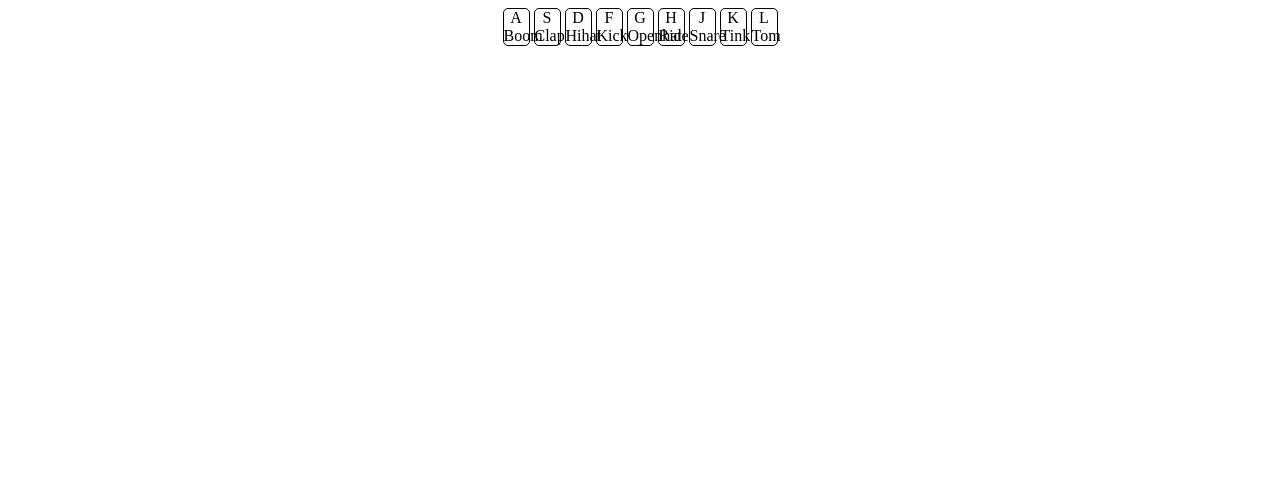
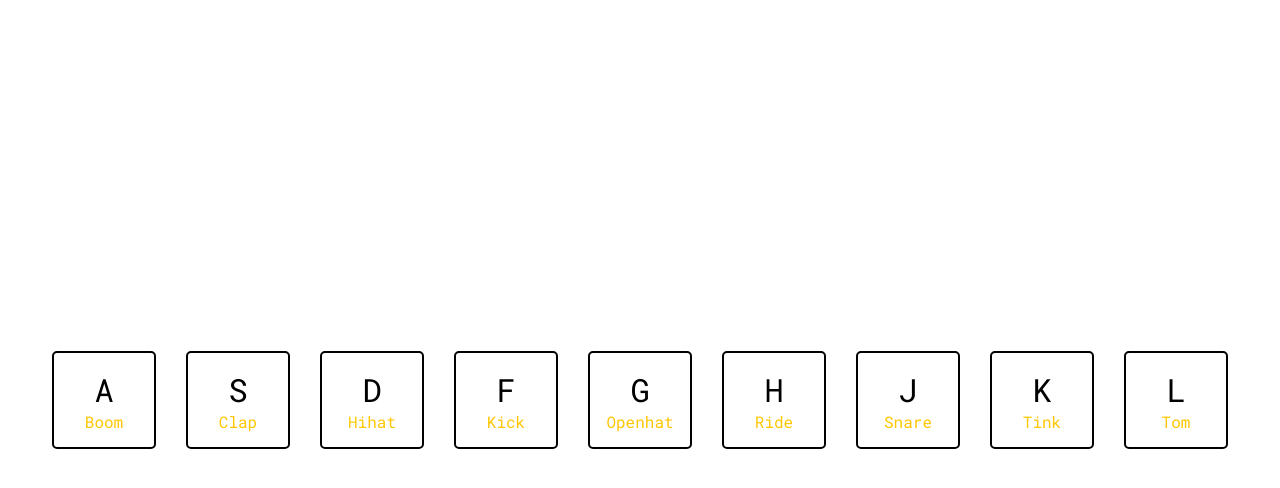
Before and after one commit to elliotkim916/JavaScript_Drum_Kit, a plain HTML site: page index.html in a window 1280 px wide. Drawn offline with Linux system fonts and the light colour scheme.

Commit message:
Centered parent div element and added styling to keys

```diff
--- a/index.css
+++ b/index.css
@@ -1,7 +1,13 @@
+html {
+  height: 100%;
+}
+
 body {
   box-sizing: border-box;
   -moz-box-sizing: border-box;
   -webkit-box-sizing: border-box;
+  height: 100%;
+  margin: 0;
 }
 
 .playing {
@@ -11,14 +17,28 @@ body {
 }
 
 .keys {
-  text-align: center;
+  height: 100%;
+  display: flex;
+  flex-wrap: wrap;
+  justify-content: center;
+  align-items: center;
 }
 
 .key {
-  border: 1px solid black;
+  border: 2px solid black;
   display: inline-block;
-  width: 25px;
+  width: 70px;
   text-align: center;
   border-radius: 5px;
   transition: all .08s;
+  padding: 15px;
+  margin: 15px;
+  font-family: 'Roboto Mono';
 }
+
+.keyboard {
+  font-size: 2em;
+}
+.sound {
+  color: #ffc600;
+}
```
